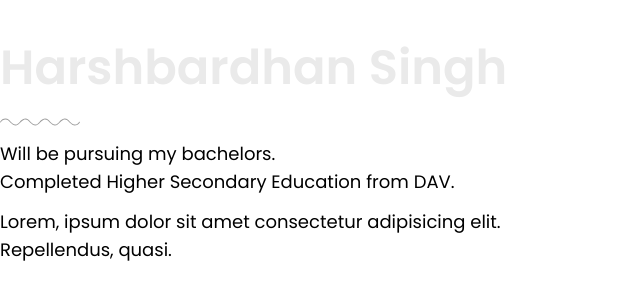
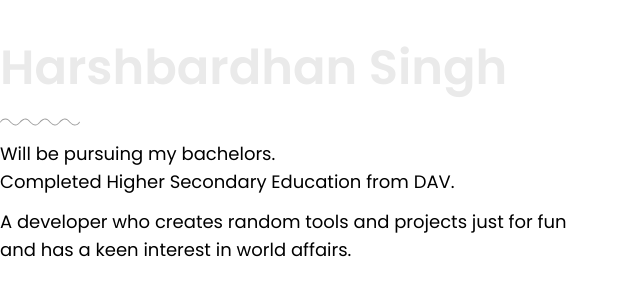
Before and after one commit to harsshhhgit/harsshhhgit.github.io, a Next.js app: page /components/Details in a window 1280 px wide. Shown: the top 300 px of the page, without its empty margins (0-640 px from the left). Built offline with nearby package versions, Linux system fonts and the light colour scheme; a web font is replaced by a local one.

Commit message:
Minor change #2

```diff
--- a/pages/components/Details.js
+++ b/pages/components/Details.js
@@ -12,7 +12,7 @@ const Details = () => {
                         <li>Will be pursuing my bachelors.</li>
                         <li>Completed Higher Secondary Education from DAV.</li>
                     </ul>
-                    <div>Lorem, ipsum dolor sit amet consectetur adipisicing elit. Repellendus, quasi.</div>
+                    <div>A developer who creates random tools and projects just for fun and has a keen interest in world affairs.</div>
                 </div>
             </div>
         </>
```
